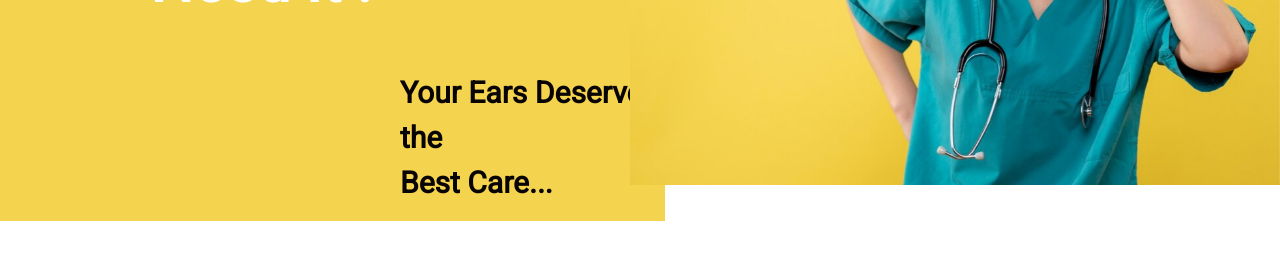
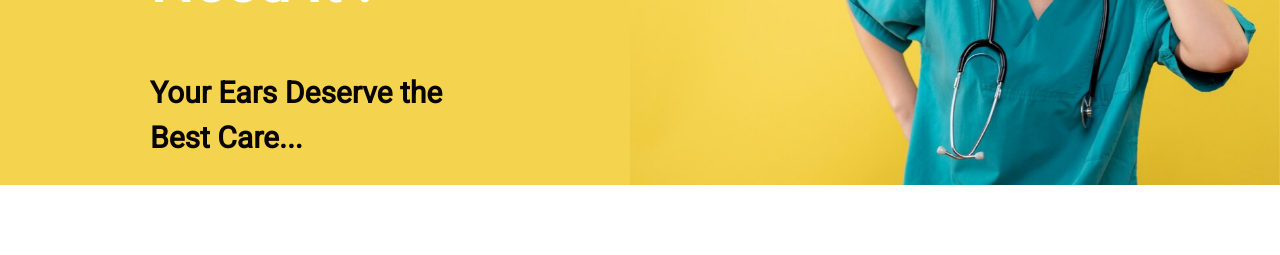
Before and after one commit to AbhishekPeiris/eYeCAREopticals, a React (Create React App) app in the folder frontend/: page /EarSpecialistsScreen in a window 1280 px wide. Shown: the part 320-575 px from the top of the page. Built offline with nearby package versions, Linux system fonts and the light colour scheme.

Commit message:
update css for 2 screen

```diff
--- a/frontend/src/styles/EarSpecialists.css
+++ b/frontend/src/styles/EarSpecialists.css
@@ -56,7 +56,7 @@
    font-size: 60px !important;
 }
 .eyefonttext{
-    margin-left: 400px !important;
+    margin-left: 150px !important;
     font-size: 30px !important;
     color: rgb(8, 4, 4);
     font-weight: bold !important;
--- a/frontend/src/styles/Ophthalmologists.css
+++ b/frontend/src/styles/Ophthalmologists.css
@@ -2,7 +2,7 @@
     position: relative;
     bottom: 400px !important;
     font-size: 30px !important;
-    margin-left: 250px !important;
+    margin-left: 120px !important;
     color: rgb(8, 8, 8) !important;
     font-weight: bold !important;
 }
```
